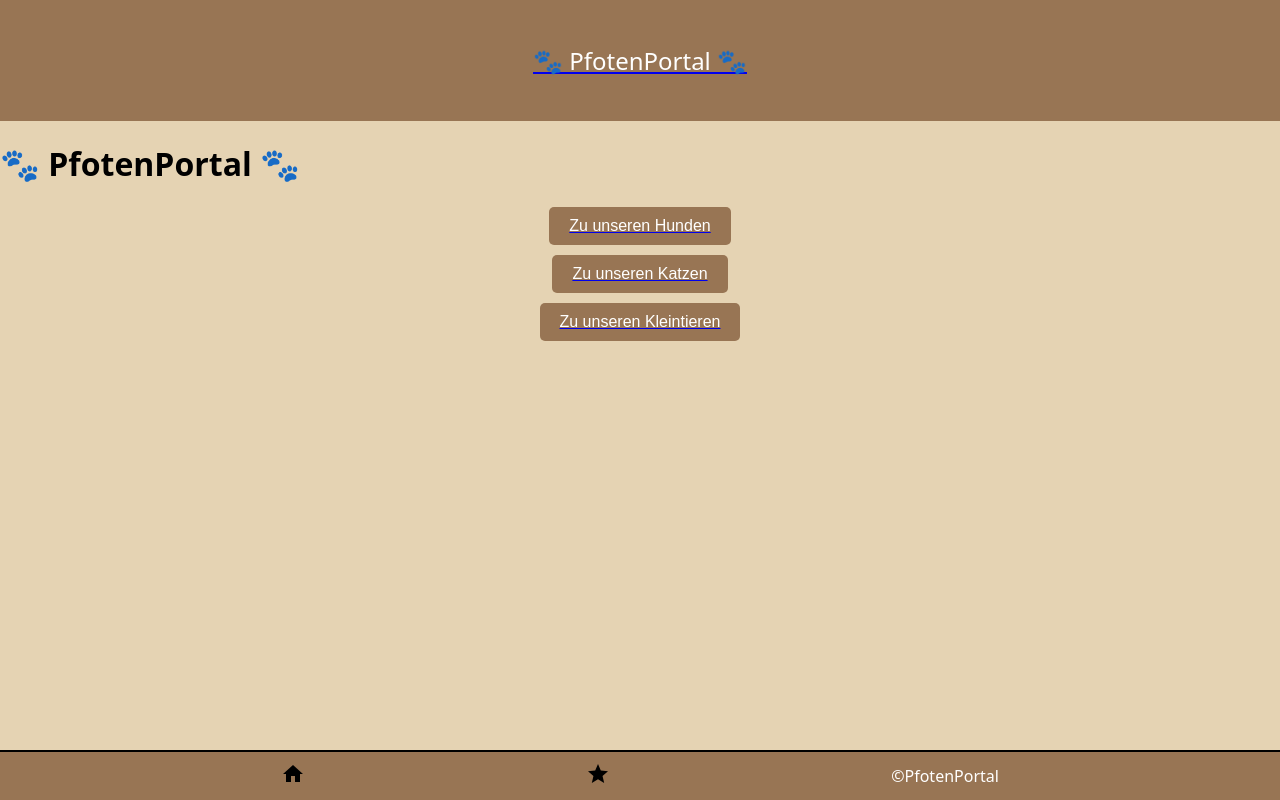
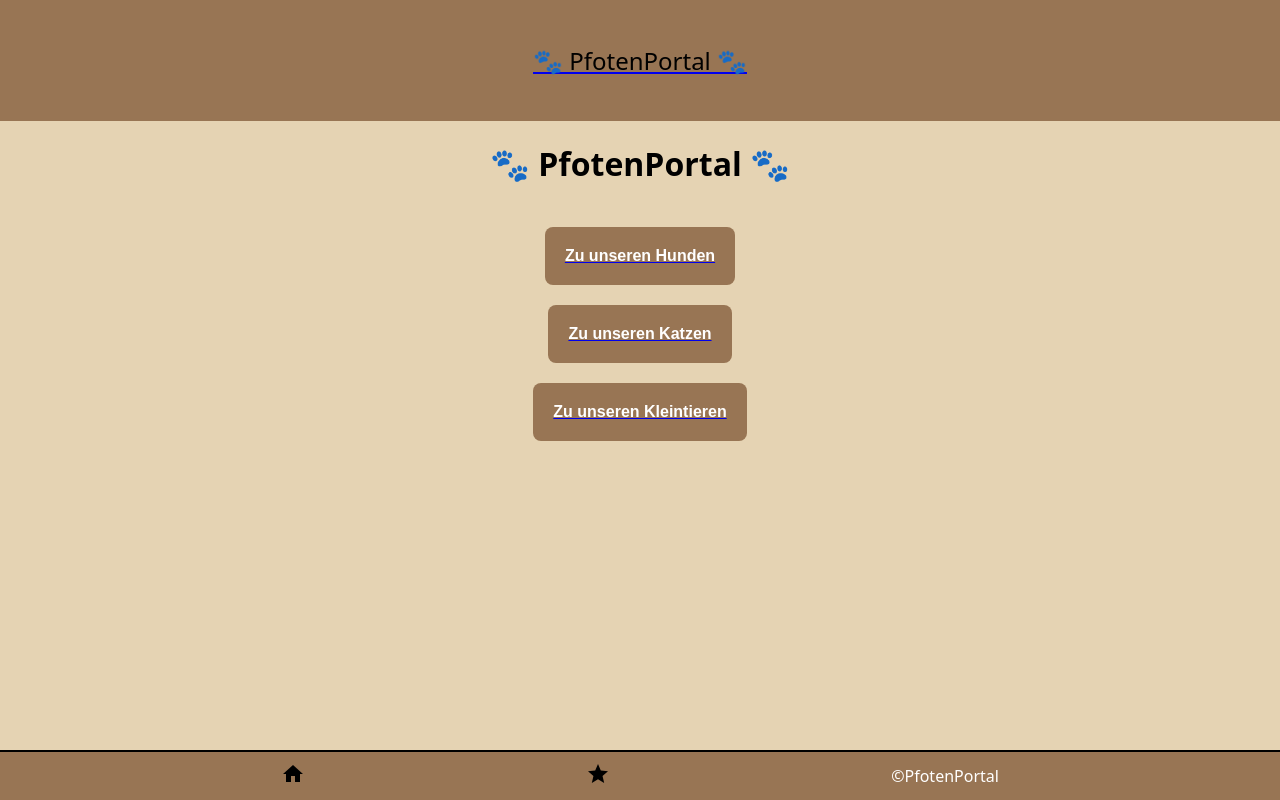
Before and after one commit to DErdmann1/Pfoten-Portal, a Next.js app: page / in a window 1280 px wide. Built offline with nearby package versions, Linux system fonts and the light colour scheme.

Commit message:
change width of header

```diff
--- a/pages/index.js
+++ b/pages/index.js
@@ -1,30 +1,53 @@
 import React from "react";
 import Link from "next/link";
 import Footer from "../components/Footer/index.js";
-import Header from "../components/Header";
 import styled from "styled-components";
+
+const StyledHeader = styled.header`
+  background-color: #987554;
+  width: 100%;
+  padding: 20px;
+  text-align: center;
+`;
+
+const Logo = styled.p`
+  font-size: 24px;
+  color: black;
+`;
 
 const StyledHomePage = styled.main`
   padding-bottom: 60px;
   background-color: #e5d3b3;
+  display: flex;
+  flex-direction: column;
+  align-items: center;
 `;
 
 const Button = styled.button`
-  display: block;
-  margin: 10px auto;
-  padding: 10px 20px;
+  display: flex;
+  justify-content: center;
+  align-items: center;
   background-color: #987554;
   color: white;
   border: none;
-  border-radius: 5px;
+  border-radius: 8px;
+  padding: 20px;
+  text-decoration: none;
+  font-weight: bold;
   font-size: 16px;
   cursor: pointer;
+  margin-top: 20px;
 `;
 
 export default function HomePage() {
   return (
+    <>
+      <StyledHeader>
+        <Link href="/">
+          <Logo>🐾 PfotenPortal 🐾</Logo>
+        </Link>
+      </StyledHeader>
       <StyledHomePage>
-      <Header />
         <h1>🐾 PfotenPortal 🐾</h1>
         <Link href="/dogs">
           <Button>Zu unseren Hunden</Button>
@@ -37,5 +60,6 @@ export default function HomePage() {
         </Link>
         <Footer />
       </StyledHomePage>
+    </>
   );
 }
```
Lines whose indentation alone changed are shown as unchanged.
